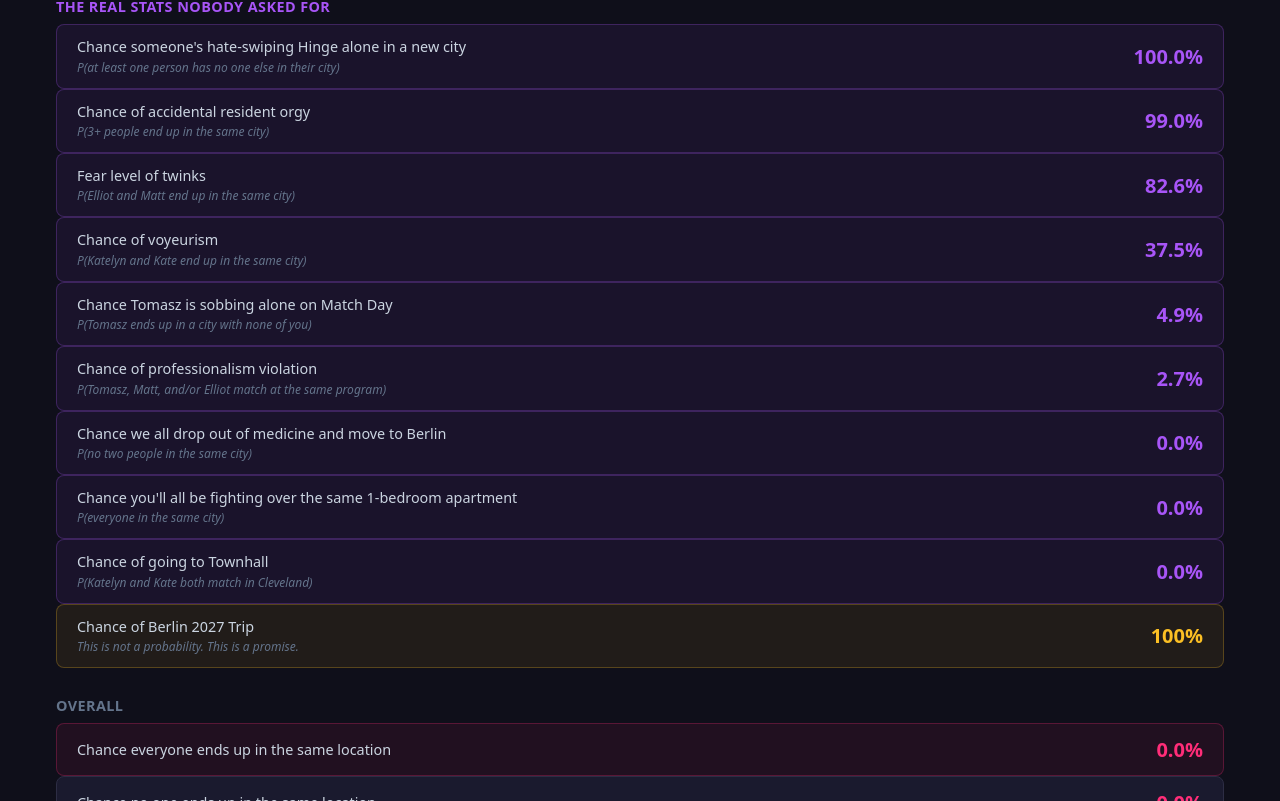
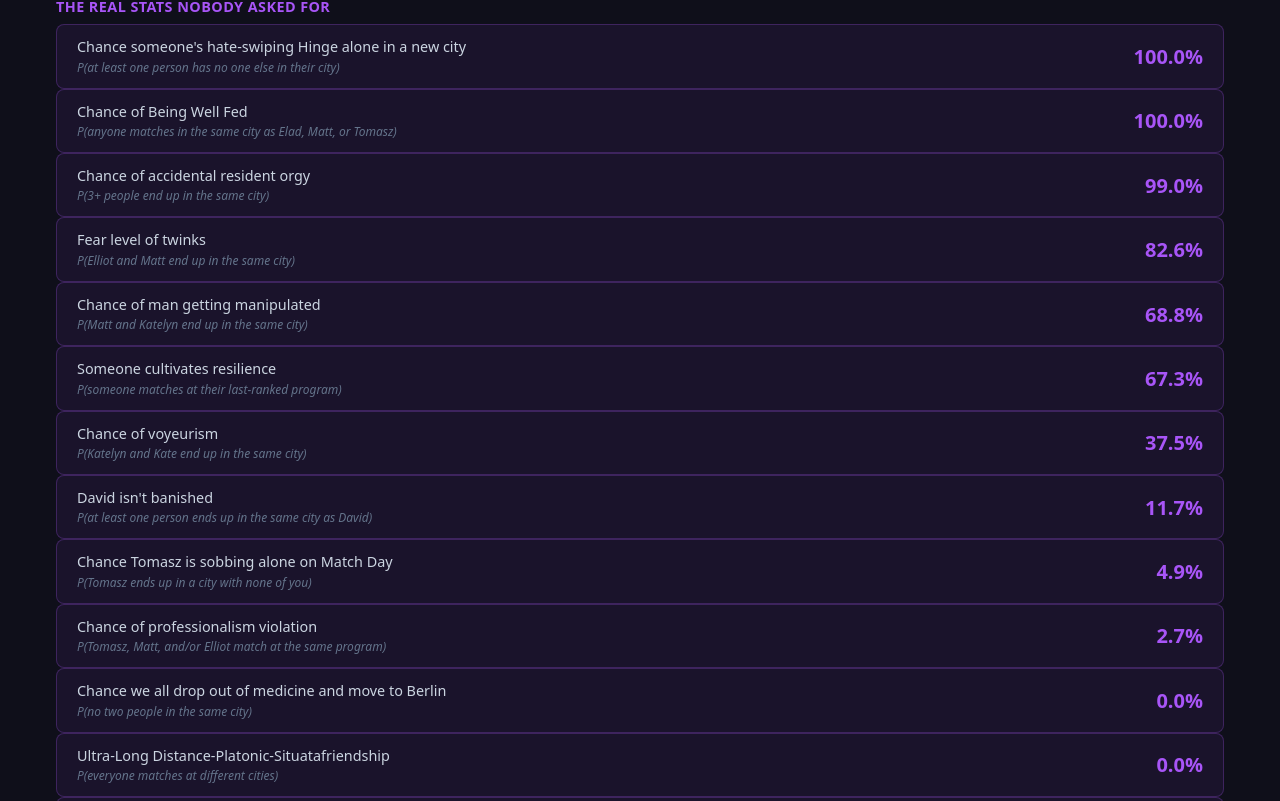
Before and after one commit to ttabernacki/ClaudeTestEnvironment, a React (Vite) app: page / in a window 1280 px wide. Shown: the part 1699-2500 px from the top of the page. Built offline with nearby package versions, Linux system fonts and the light colour scheme.

Commit message:
Add 6 new fun stats: David banished, manipulated, resilience, situatafriendship, well fed, yorking it
https://claude.ai/code/session_01G7jgkVzcUguVmdagV7JX71

```diff
--- a/src/App.jsx
+++ b/src/App.jsx
@@ -435,6 +435,8 @@ function App() {
     const elliotIdx = findPerson('Elliot');
     const katelynIdx = findPerson('Katelyn');
     const kateIdx = findPerson('Kate');
+    const davidIdx = findPerson('David');
+    const eladIdx = findPerson('Elad');
 
     // Professionalism violation: increases with Tomasz, Matt, Elliot at same program
     const profGroup = [tomaszIdx, mattIdx, elliotIdx].filter((i) => i !== null);
@@ -455,6 +457,79 @@ function App() {
     // Fear level of twinks: Elliot and Matt same city
     const twinkFearProb = elliotIdx !== null && mattIdx !== null
       ? pGroupSameCity([elliotIdx, mattIdx])
+      : null;
+
+    // David isn't banished: P(someone in same city as David)
+    const davidNotBanishedProb = (() => {
+      if (davidIdx === null) return null;
+      // P(at least one other person shares David's city)
+      // = 1 - P(David alone)
+      let pDavidAlone = 0;
+      for (const loc of allLocations) {
+        const pDavid = allLocationProbs[davidIdx][loc] || 0;
+        if (pDavid === 0) continue;
+        let othersAway = 1;
+        for (let j = 0; j < N; j++) {
+          if (j === davidIdx) continue;
+          othersAway *= 1 - (allLocationProbs[j][loc] || 0);
+        }
+        pDavidAlone += pDavid * othersAway;
+      }
+      return 1 - pDavidAlone;
+    })();
+
+    // Chance of man getting manipulated: P(Matt and Katelyn in same city)
+    const manipulatedProb = mattIdx !== null && katelynIdx !== null
+      ? pGroupSameCity([mattIdx, katelynIdx])
+      : null;
+
+    // Someone cultivates resilience: P(someone gets their last choice)
+    const lastChoiceProb = (() => {
+      let prob = 0;
+      for (let i = 0; i < N; i++) {
+        const progs = peopleWithPrograms[i].programs;
+        if (progs.length === 0) continue;
+        const lastProb = progs.length <= 3
+          ? [rankProbs.rank1, rankProbs.rank2, rankProbs.rank3][progs.length - 1] / 100
+          : (rankProbs.rank4plus / Math.max(1, progs.length - 3)) / 100;
+        prob += lastProb;
+      }
+      return Math.min(1, prob);
+    })();
+
+    // Chance of Being Well Fed: P(anyone in same city as Elad, Matt, or Tomasz)
+    const feeders = [eladIdx, mattIdx, tomaszIdx].filter((i) => i !== null);
+    const wellFedProb = (() => {
+      if (feeders.length === 0) return null;
+      // P(at least one non-feeder shares a city with at least one feeder)
+      const nonFeeders = [];
+      for (let i = 0; i < N; i++) {
+        if (!feeders.includes(i)) nonFeeders.push(i);
+      }
+      if (nonFeeders.length === 0) return null;
+      // For each non-feeder, P(they share a city with at least one feeder)
+      // Use union bound approx: 1 - product of P(each non-feeder NOT with any feeder)
+      let allAlone = 1;
+      for (const nf of nonFeeders) {
+        // P(nf not in same city as any feeder)
+        let pNotWithAny = 0;
+        for (const loc of allLocations) {
+          const pNf = allLocationProbs[nf][loc] || 0;
+          if (pNf === 0) continue;
+          let noFeeder = 1;
+          for (const f of feeders) {
+            noFeeder *= 1 - (allLocationProbs[f][loc] || 0);
+          }
+          pNotWithAny += pNf * noFeeder;
+        }
+        allAlone *= pNotWithAny;
+      }
+      return 1 - allAlone;
+    })();
+
+    // Yorking It: Katelyn and David same city
+    const yorkingProb = katelynIdx !== null && davidIdx !== null
+      ? pGroupSameCity([katelynIdx, davidIdx])
       : null;
 
     funStats = [
@@ -518,6 +593,42 @@ function App() {
         desc: `P(Elliot and Matt end up in the same city)`,
         value: twinkFearProb,
         show: twinkFearProb !== null,
+      },
+      {
+        label: `David isn't banished`,
+        desc: `P(at least one person ends up in the same city as David)`,
+        value: davidNotBanishedProb,
+        show: davidNotBanishedProb !== null,
+      },
+      {
+        label: `Chance of man getting manipulated`,
+        desc: `P(Matt and Katelyn end up in the same city)`,
+        value: manipulatedProb,
+        show: manipulatedProb !== null,
+      },
+      {
+        label: `Someone cultivates resilience`,
+        desc: `P(someone matches at their last-ranked program)`,
+        value: lastChoiceProb,
+        show: true,
+      },
+      {
+        label: `Ultra-Long Distance-Platonic-Situatafriendship`,
+        desc: `P(everyone matches at different cities)`,
+        value: noOverlapProb,
+        show: true,
+      },
+      {
+        label: `Chance of Being Well Fed`,
+        desc: `P(anyone matches in the same city as Elad, Matt, or Tomasz)`,
+        value: wellFedProb,
+        show: wellFedProb !== null,
+      },
+      {
+        label: `Yorking It`,
+        desc: `P(Katelyn and David end up in the same city)`,
+        value: yorkingProb,
+        show: yorkingProb !== null,
       },
       {
         label: `Chance of Berlin 2027 Trip`,
```
